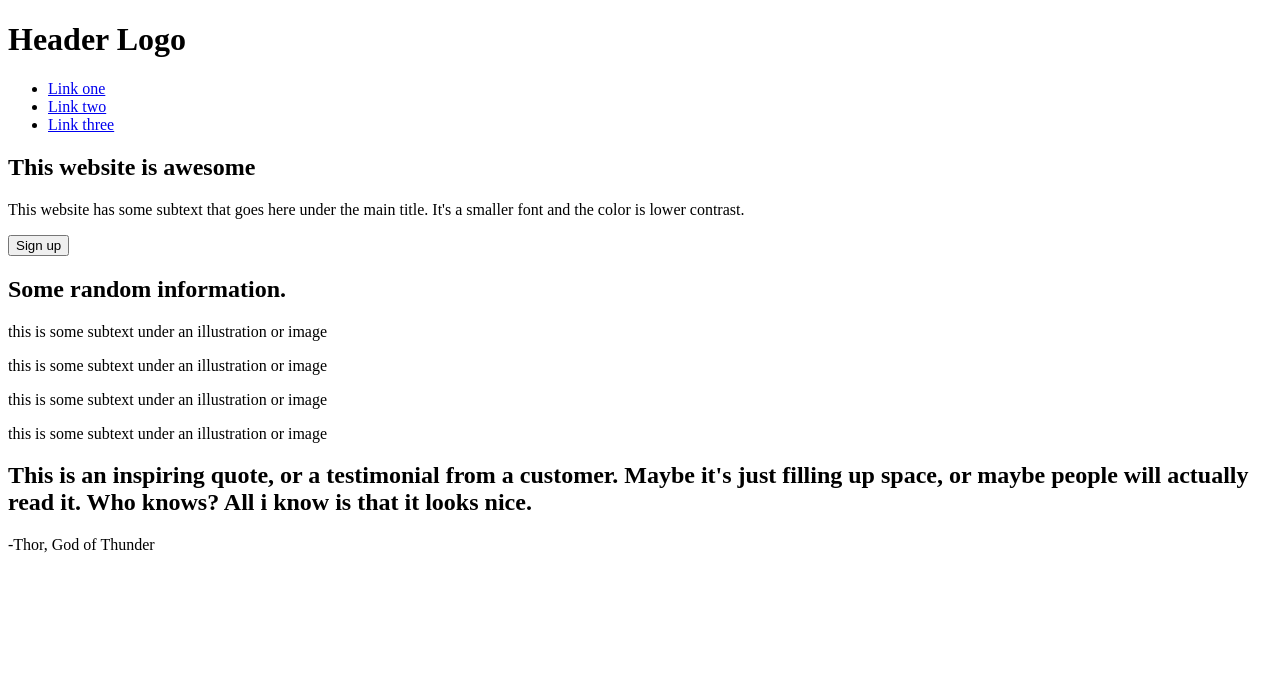
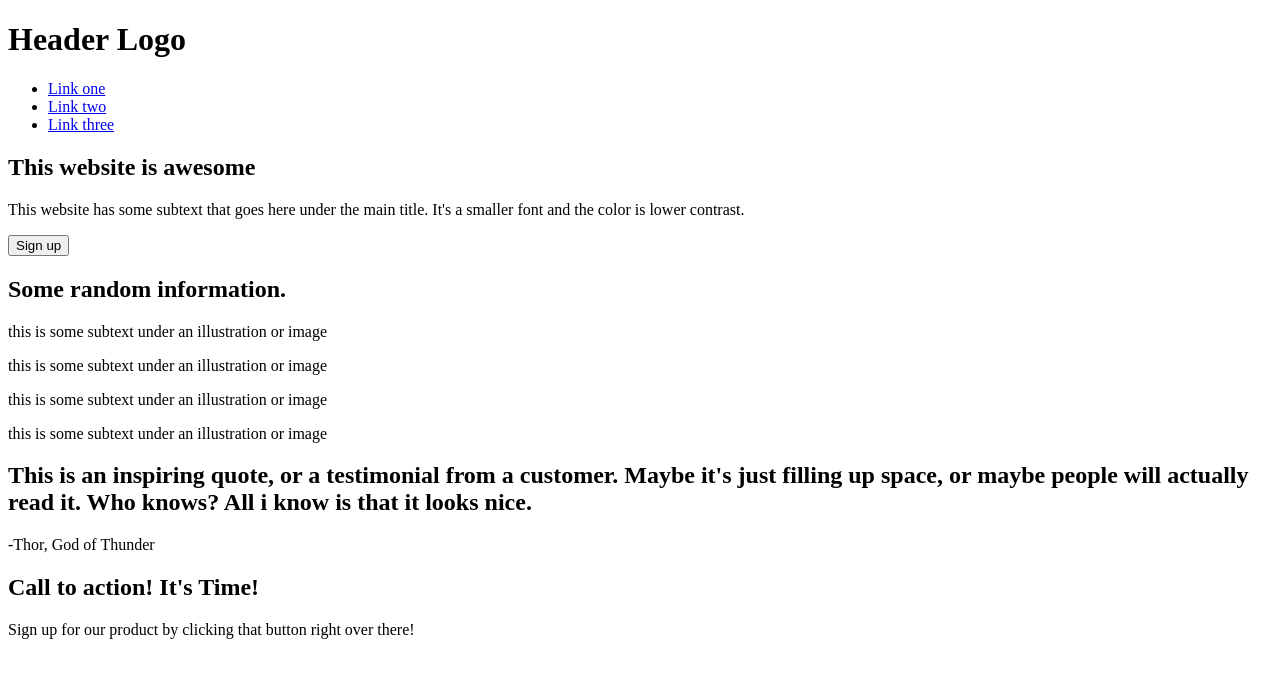
Before and after one commit to Nicog03/landing-page, a plain HTML site: page index.html in a window 1280 px wide. Drawn offline with Linux system fonts and the light colour scheme.

Commit message:
added call to action section

```diff
--- a/index.html
+++ b/index.html
@@ -54,6 +54,15 @@
         </h2>
         <p>-Thor, God of Thunder</p>
       </div>
+
+      <div class="call-to-action">
+        <div class="call-content">
+          <h2>Call to action! It's Time!</h2>
+          <p>
+            Sign up for our product by clicking that button right over there!
+          </p>
+        </div>
+      </div>
     </div>
   </body>
 </html>
```
